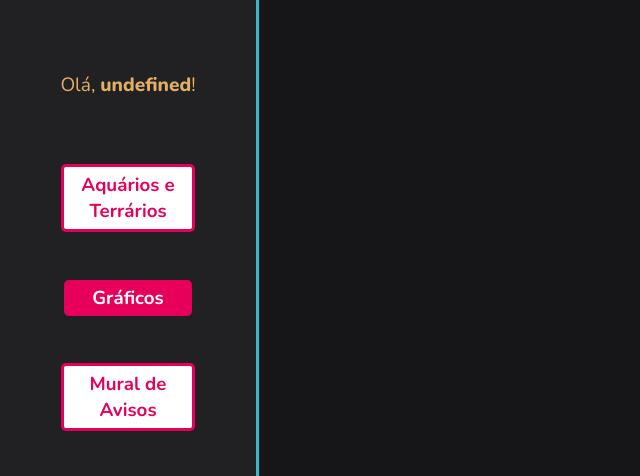
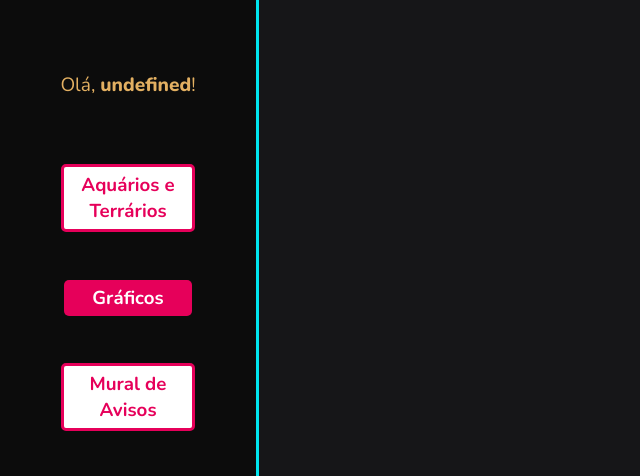
Before and after one commit to yasminSvieira/Projeto-Individual, a website: page public/dashboard/dashboard.html in a window 1280 px wide. Shown: the part 128-604 px from the top of the page, without its empty margins (0-640 px from the left). Drawn offline with nearby package versions, Linux system fonts and the light colour scheme.

Commit message:
Fix: Arrumando cores + loading-gif

```diff
--- a/public/css/dashboards.css
+++ b/public/css/dashboards.css
@@ -120,7 +120,7 @@ body {
 /* pagina graficos */
 
 .dash-header {
-  background-color: #212124;
+  background-color: #1a1abb;
 }
 
 .dash {
@@ -355,8 +355,8 @@ canvas {
   flex-direction: column;
   justify-content: space-evenly;
   align-items: center;
-  border-right: 3px solid #32b9cd;
-  background-color: #212124;
+  border-right: 3px solid var(--cor-secundaria);
+  background-color: var(--cor-principal);
 }
 
 .dash-right {
```
